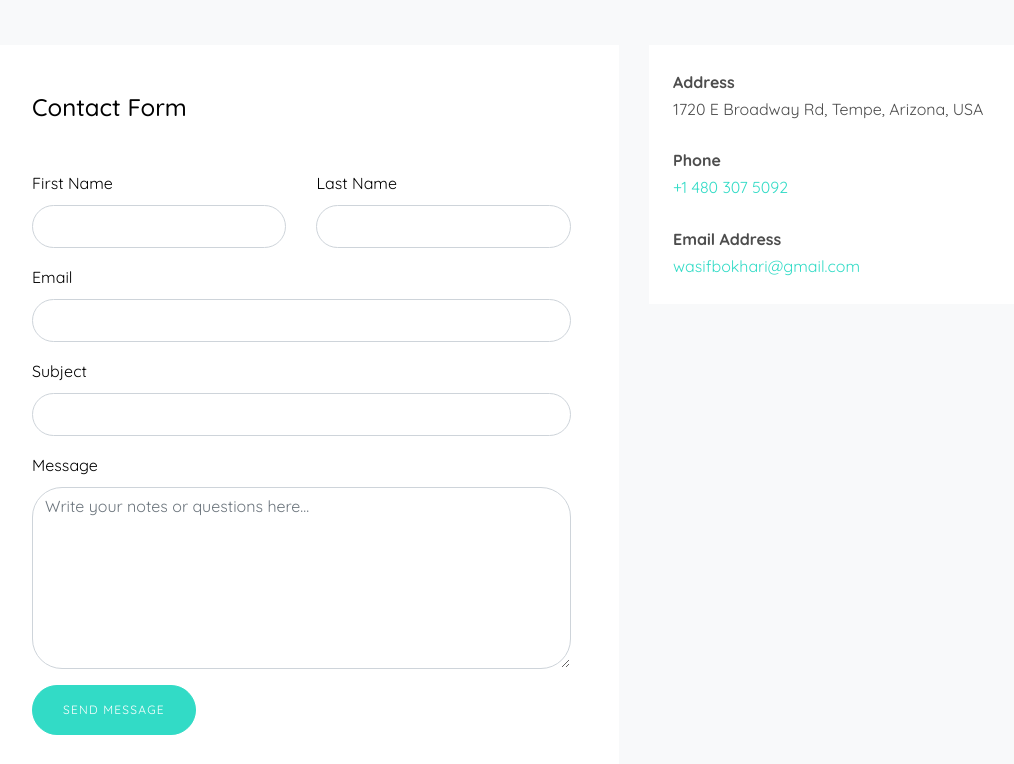
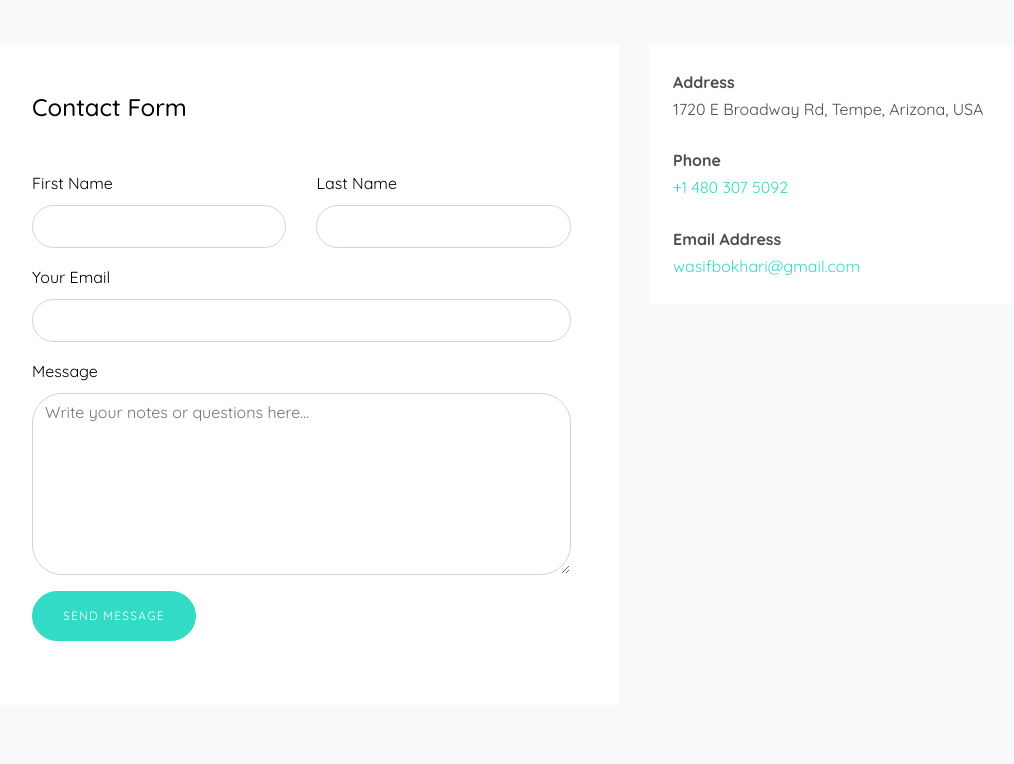
Before and after one commit to wbokhari/Evantrium, a plain HTML site: page index.html in a window 1280 px wide. Shown: the part 5058-5822 px from the top of the page, without its empty margins (101-1115 px from the left). Drawn offline with Linux system fonts and the light colour scheme; files whose address does not match are found by name.

Commit message:
Added support for form spree and added Danish image

```diff
--- a/index.html
+++ b/index.html
@@ -443,36 +443,30 @@
 
 
 
-            <form action="mailto:wasifbokhari@gmail.com"  method="POST" enctype="multipart/form-data" class="p-5 bg-white">
+            <form action="https://formspree.io/moqnggql" method="POST" enctype="multipart/form-data" class="p-5 bg-white">
 
               <h2 class="h4 text-black mb-5">Contact Form</h2>
 
               <div class="row form-group">
                 <div class="col-md-6 mb-3 mb-md-0">
                   <label class="text-black" for="fname">First Name</label>
-                  <input type="text" id="fname" class="form-control">
+                  <input type="text" id="fname" name="fname" class="form-control">
                 </div>
                 <div class="col-md-6">
                   <label class="text-black" for="lname">Last Name</label>
-                  <input type="text" id="lname" class="form-control">
+                  <input type="text" id="lname" name="lname" class="form-control">
                 </div>
               </div>
 
               <div class="row form-group">
 
                 <div class="col-md-12">
-                  <label class="text-black" for="email">Email</label>
-                  <input type="email" id="email" class="form-control">
+                  <label class="text-black" for="email">Your Email</label>
+                  <input type="email" id="email" name="_replyto" class="form-control">
                 </div>
               </div>
 
-              <div class="row form-group">
-
-                <div class="col-md-12">
-                  <label class="text-black" for="subject">Subject</label>
-                  <input type="subject" id="subject" class="form-control">
-                </div>
-              </div>
+              <input type="hidden" name="_subject" value="Website contact" />
 
               <div class="row form-group">
                 <div class="col-md-12">
@@ -486,6 +480,8 @@
                   <input type="submit" value="Send Message" class="btn btn-primary btn-md text-white">
                 </div>
               </div>
+
+              <input type="text" name="_gotcha" style="display:none" />
 
 
             </form>
```
Also changed, not shown: images/danish.png.
